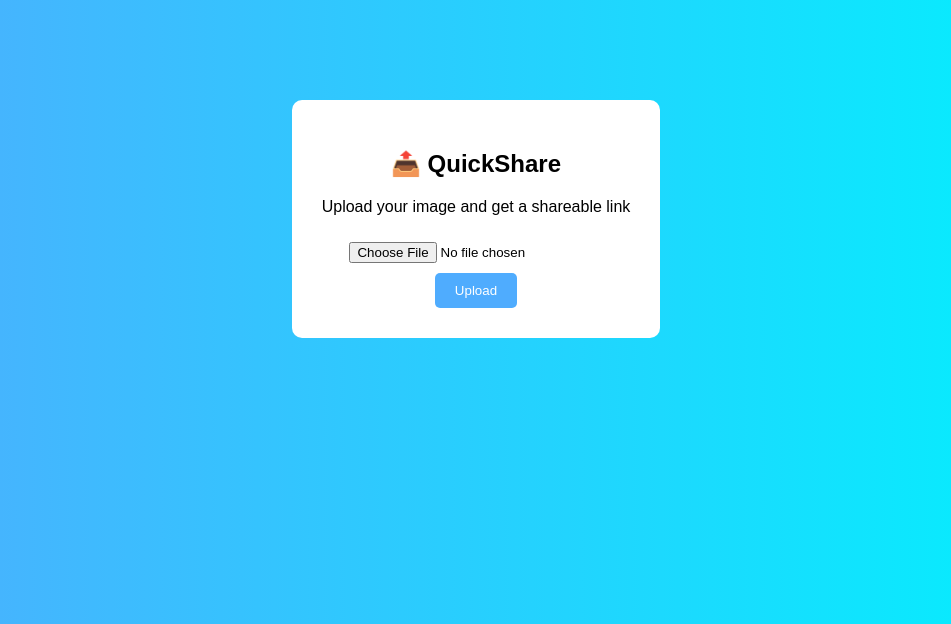
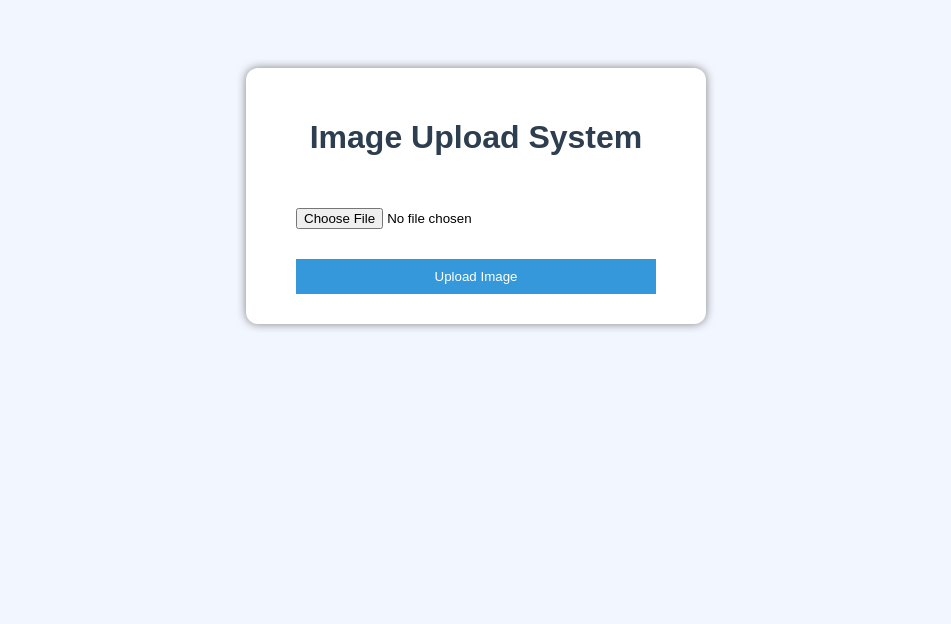
Before and after one commit to duniaparnasomarouthu-creator/quickshare, a Flask app: page / in a window 1280 px wide. Shown: the top 624 px of the page, without its empty margins (164-1115 px from the left). Run offline with Flask 3, Linux system fonts and the light colour scheme.

Commit message:
Update index.html

```diff
--- a/templates/index.html
+++ b/templates/index.html
@@ -1,53 +1,63 @@
 <!DOCTYPE html>
 <html>
 <head>
-    <title>QuickShare</title>
+    <title>Image Upload System</title>
     <style>
         body {
             font-family: Arial;
-            background: linear-gradient(to right, #4facfe, #00f2fe);
+            background: #f2f6ff;
             text-align: center;
-            margin-top: 100px;
-            color: white;
+            padding: 60px;
         }
 
         .box {
             background: white;
-            color: black;
             padding: 30px;
-            border-radius: 10px;
-            display: inline-block;
+            width: 400px;
+            margin: auto;
+            border-radius: 12px;
+            box-shadow: 0px 0px 10px gray;
+        }
+
+        h1 {
+            color: #2c3e50;
         }
 
         input {
-            margin: 10px;
+            margin-top: 20px;
+            padding: 10px;
+            width: 90%;
         }
 
         button {
-            padding: 10px 20px;
-            background: #4facfe;
+            margin-top: 20px;
+            padding: 10px;
+            width: 90%;
+            background: #3498db;
+            color: white;
             border: none;
-            color: white;
-            border-radius: 5px;
             cursor: pointer;
         }
 
         button:hover {
-            background: #00c6ff;
+            background: #2980b9;
         }
     </style>
 </head>
+
 <body>
 
-    <div class="box">
-        <h2>📤 QuickShare</h2>
-        <p>Upload your image and get a shareable link</p>
+<div class="box">
+    <h1>Image Upload System</h1>
 
-        <form action="/upload" method="post" enctype="multipart/form-data">
-            <input type="file" name="image" required><br>
-            <button type="submit">Upload</button>
-        </form>
-    </div>
+    <form action="/upload" method="POST" enctype="multipart/form-data">
+
+        <input type="file" name="file" required>
+
+        <button type="submit">Upload Image</button>
+
+    </form>
+</div>
 
 </body>
 </html>
```
